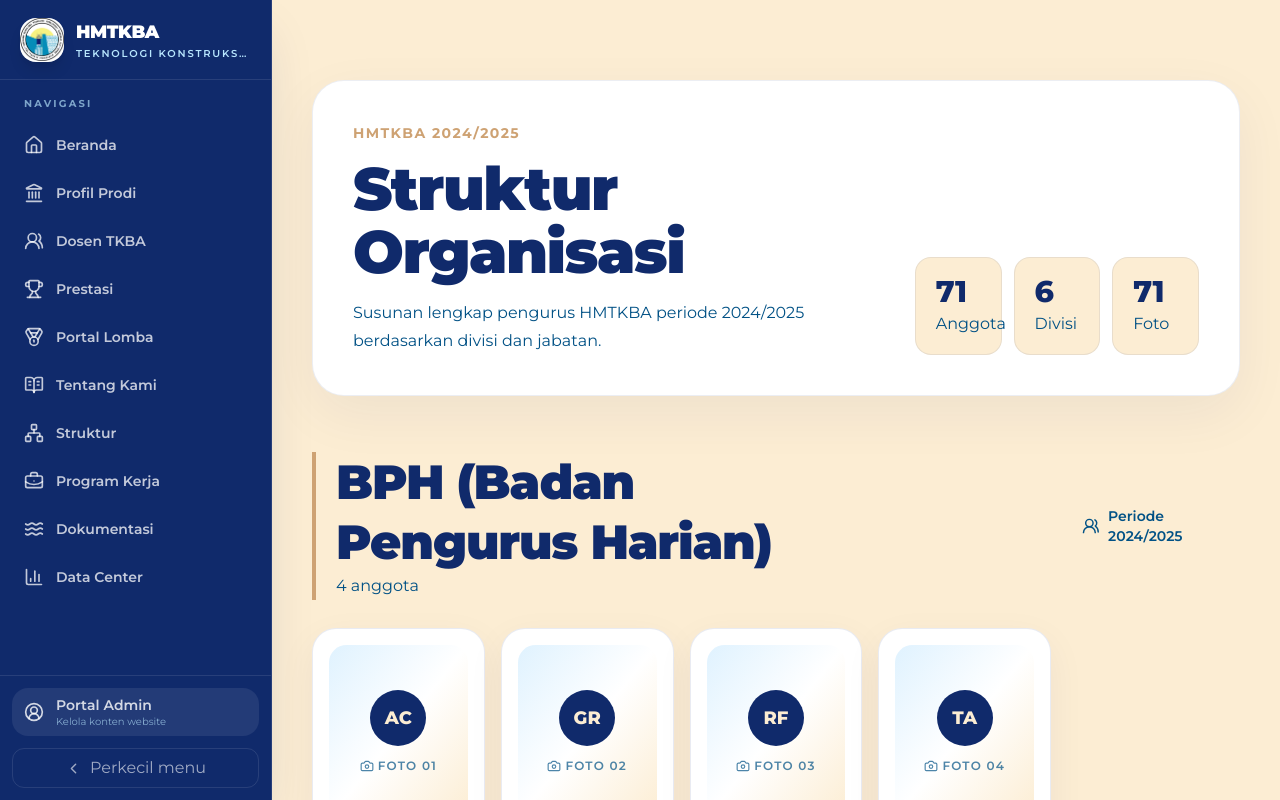
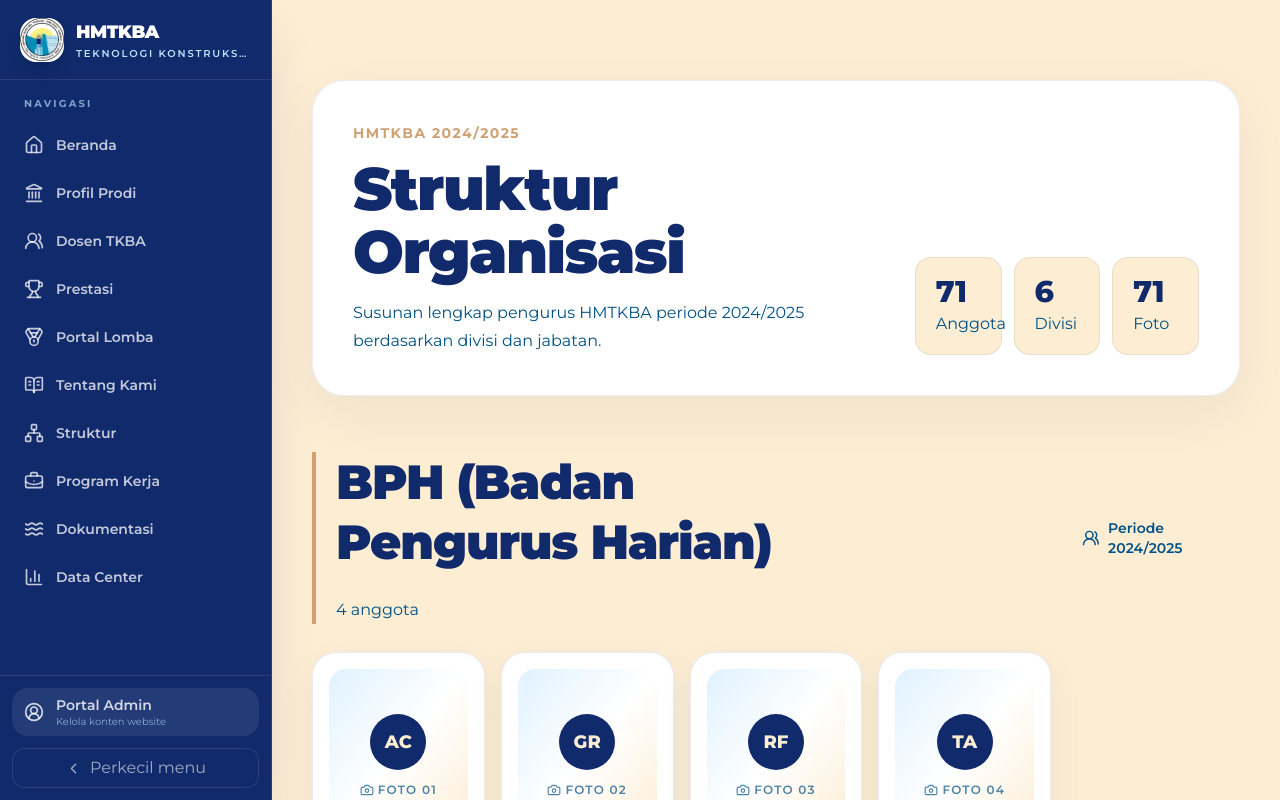
Before and after one commit to Ryuuzeki/WEB-for-ORGANIZATION, a Next.js app: page /struktur-organisasi in a window 1280 px wide. Shown: the top 800 px of the page. Built offline with nearby package versions, Linux system fonts and the light colour scheme.

Commit message:
fix: separate division accent from member count

```diff
--- a/src/presentation/containers/OrganizationContainer.tsx
+++ b/src/presentation/containers/OrganizationContainer.tsx
@@ -83,7 +83,7 @@
                   <Typography variant="h2" className="text-2xl text-primary md:text-3xl">
                     {division}
                   </Typography>
-                  <Typography variant="p" className="text-sm text-secondary">
+                  <Typography variant="p" className="mt-6 text-sm text-secondary">
                     {divisionMembers.length} anggota
                   </Typography>
                 </div>
```
